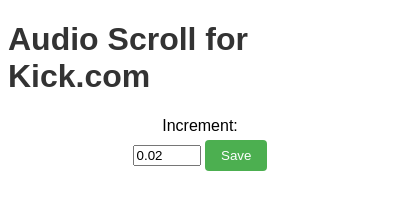
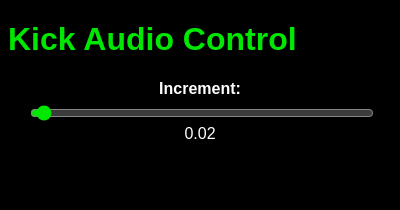
Before and after one commit to FrodeMog/KickAudioScroll, a browser extension: page popup.html in a window 400 px wide. Drawn offline with Linux system fonts and the light colour scheme.

Commit message:
add slider and different styling

```diff
--- a/popup.html
+++ b/popup.html
@@ -2,18 +2,18 @@
 <html lang="en">
   <head>
     <meta charset="utf-8" />
-    <title>Audio Scroll for Kick.com</title>
+    <title>Kick Audio Control</title>
     <link rel="stylesheet" href="styles.css">
   </head>
   <body>
-    <h1>Audio Scroll for Kick.com</h1>
-      <form>
-        <div style="text-align:center;">
-          <label for="increment">Increment:</label>
-          <input type="number" id="increment" name="increment" min="0.001" max="1.00" step="0.001" value="0.02">
-          <button type="submit">Save</button>
-        </div>
-      </form>
+    <h1>Kick Audio Control</h1>
+    <form>
+      <div style="text-align:center;">
+        <label for="increment">Increment:</label>
+        <input type="range" id="increment" name="increment" min="0.001" max="1.00" step="0.001" value="0.02">
+        <span id="sliderValue">0.02</span>
+      </div>
+    </form>
     <script src="popup.js"></script>
   </body>
 </html>
--- a/popup.js
+++ b/popup.js
@@ -1,13 +1,16 @@
-function saveOptions(e) {
-    e.preventDefault();
+function saveOptions() {
     var increment = document.getElementById("increment").value;
     browser.storage.local.set({ "increment": increment });
+    document.getElementById('sliderValue').innerText = increment;
     updateIncrement(increment);
   }
 
   function restoreOptions() {
     function setCurrentChoice(result) {
-        document.getElementById("increment").value = result.increment || "0.02";
+      let currentIncrement = result.increment || "0.02";
+      document.getElementById("increment").value = currentIncrement;
+      document.getElementById('sliderValue').innerText = currentIncrement;
+      updateIncrement(currentIncrement);
     }
 
     function onError(error) {
@@ -27,4 +30,5 @@
   }
 
   document.addEventListener("DOMContentLoaded", restoreOptions);
-document.querySelector("form").addEventListener("submit", saveOptions);
+
+  document.getElementById("increment").addEventListener("input", saveOptions);
--- a/styles.css
+++ b/styles.css
@@ -1,9 +1,12 @@
 body {
     font-family: Arial, sans-serif;
+    background-color: black;
+    color: white;
+    accent-color: #00e701;
 }
 
 h1 {
-    color: #333;
+    color: #00e701;
 }
 
 form {
@@ -13,19 +16,30 @@
 label {
     display: block;
     margin-bottom: 5px;
+    color: #ffffff;
+    font-weight: bold;
 }
 
 input[type="number"] {
     width: 60px;
+    color: #00e701;
+    background-color: black;
+    border: 1px solid #00e701;
+}
+
+input[type="range"] {
+    width: 100%;
+    background-color: #9a905d;
 }
 
 button {
-    background-color: #4CAF50;
-    color: white;
+    background-color: #00e701;
+    color: black;
     padding: 8px 16px;
     border: none;
     border-radius: 4px;
     cursor: pointer;
+    font-weight: bold;
 }
 
 button:hover {
```
Lines whose indentation alone changed are shown as unchanged.
